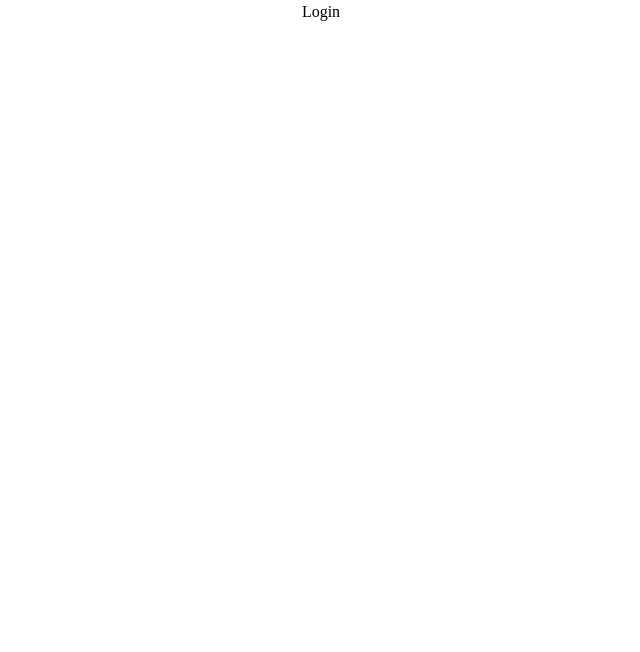
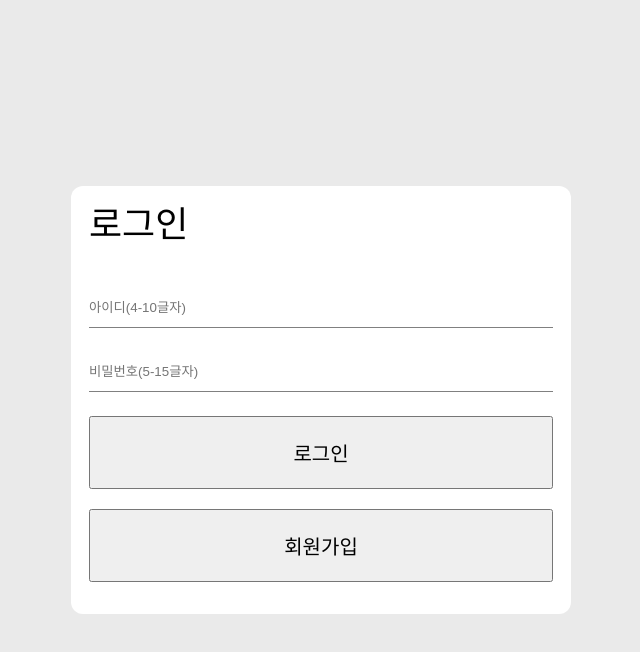
Before and after one commit to tjdwns335/new-fanletter, a React (Create React App) app: page /login in a window 1280 px wide. Shown: the top 652 px of the page, without its empty margins (319-959 px from the left). Built offline with nearby package versions, Linux system fonts and the light colour scheme.

Commit message:
(5)과정 완료-갈아엎어서 다음 과정있음

```diff
--- a/package.json
+++ b/package.json
@@ -7,11 +7,13 @@
     "@testing-library/jest-dom": "^5.17.0",
     "@testing-library/react": "^13.4.0",
     "@testing-library/user-event": "^13.5.0",
+    "axios": "^1.6.7",
     "react": "^18.2.0",
     "react-dom": "^18.2.0",
     "react-redux": "^9.1.0",
     "react-router-dom": "^6.21.3",
     "react-scripts": "^5.0.1",
+    "react-toastify": "^10.0.4",
     "redux": "^5.0.1",
     "styled-components": "^6.1.8",
     "uuid": "^9.0.1",
--- /dev/null
+++ b/src/customHook/useinput.js
@@ -0,0 +1,12 @@
+import { useState } from "react";
+
+const useInput = () => {
+  const [value, setValue] = useState('');
+
+  const handler = (e) => {
+    setValue(e.target.value);
+  }
+  return [value, handler, setValue];
+}
+
+export default useInput;
--- a/src/index.js
+++ b/src/index.js
@@ -4,11 +4,13 @@ import App from 'App';
 import { Provider } from 'react-redux';
 import store from 'testRedux/config/configStore';
 import GlobalStyle from 'style/GlobalStyle';
+import { ToastContainer } from 'react-toastify';
 
 const root = ReactDOM.createRoot(document.getElementById('root'));
 root.render(
   <Provider store={store}>
     <App />
     <GlobalStyle />
+    <ToastContainer />
   </Provider>
 );
--- a/src/pages/Login.jsx
+++ b/src/pages/Login.jsx
@@ -1,9 +1,104 @@
-import React from 'react'
+import axios from 'axios';
+import useInput from 'customHook/useinput';
+import React, { useState } from 'react'
+import { useDispatch } from 'react-redux';
+import { toast } from 'react-toastify';
+import { login } from 'testRedux/modules/authSlice';
+import {
+  Background,
+  LoginBtnGroupStyled,
+  LoginFormStyle,
+  LoginInputStyle,
+  LoginTitleStyle
+} from 'style/LoginStyled';
 
 function Login() {
+  const [loginMode, setLoginMode] = useState(true);
+  const [id, onChangeIdHandler, setId] = useInput('');
+  const [password, onChangePasswordHandler, setPassword] = useInput('');
+  const [nickname, onChangeNicknamedHandler, setNickname] = useInput('');
+  const dispatch = useDispatch();
+
+  const onClickLoginButton = async (e) => {
+    e.preventDefault();
+
+    if (!id) {
+      alert("ID를 입력해주세요");
+      return;
+    }
+    if (!password) {
+      alert("password를 입력해주세요");
+      return;
+    }
+    if (loginMode) {
+      try {
+        const { data } = await axios.post("https://moneyfulpublicpolicy.co.kr/login", {
+          id, password
+        });
+        const { accessToken, avatar, nickname, userId } = data;
+        if (data.success) {
+          if (id && password) {
+            dispatch(login({ accessToken, avatar, nickname, userId }));
+            toast.success("로그인 성공");
+          }
+        };
+      } catch (error) {
+        toast.error(error.response.data.message);
+      }
+    } else {
+      try {
+        const { data } = await axios.post("https://moneyfulpublicpolicy.co.kr/register", {
+          id, password, nickname
+        });
+        if (data.success) {
+          setLoginMode(true);
+          setId('');
+          setPassword('');
+          setNickname('');
+          toast.success("회원가입 성공");
+        };
+      } catch (error) {
+        toast.error(error.response.data.message);
+      }
+    }
+  }
+  const onClickSignUpButton = (e) => {
+    e.preventDefault();
+    setLoginMode(prev => !prev);
+  }
   return (
-    <div>Login</div>
+    <Background>
+      <LoginFormStyle>
+        <LoginTitleStyle>{loginMode ? "로그인" : "회원가입"}</LoginTitleStyle>
+        <LoginInputStyle
+          type="text"
+          placeholder='아이디(4-10글자)'
+          minLength="4"
+          maxLength="10"
+          value={id}
+          onChange={onChangeIdHandler}
+        />
+        <LoginInputStyle
+          type="text"
+          placeholder='비밀번호(5-15글자)'
+          minLength="5"
+          maxLength="15"
+          value={password}
+          onChange={onChangePasswordHandler}
+        />
+        {!loginMode && <LoginInputStyle
+          type="text"
+          placeholder='닉네임(1-10글자)'
+          minLength="1"
+          maxLength="10"
+          value={nickname}
+          onChange={onChangeNicknamedHandler}
+        />}
+        <LoginBtnGroupStyled onClick={onClickLoginButton}>{loginMode ? "로그인" : "회원가입"}</LoginBtnGroupStyled>
+        <LoginBtnGroupStyled onClick={onClickSignUpButton}>{loginMode ? "회원가입" : "로그인"}</LoginBtnGroupStyled>
+      </LoginFormStyle>
+    </Background>
   )
 }
 
-export default Login
+export default Login;
--- a/src/shared/Router.js
+++ b/src/shared/Router.js
@@ -1,12 +1,12 @@
 import { BrowserRouter, Routes, Route, Navigate } from "react-router-dom";
 import Home from "pages/Home";
 import Detail from "pages/Detail";
-import { useState } from "react";
 import Profile from "pages/Profile";
 import Login from "pages/Login";
+import { useSelector } from "react-redux";
 
 const Router = () => {
-  const [isLogin, setIsLogin] = useState(false);
+  const isLogin = useSelector(state => state.auth.isLogin);
   return (
     <BrowserRouter>
       <Routes >
--- /dev/null
+++ b/src/style/LoginStyled.js
@@ -0,0 +1,46 @@
+import styled from 'styled-components';
+
+export const Background = styled.div`
+  width: 100%;
+  height: 100vh;
+  display: flex;
+  justify-content: center;
+  align-items: center;
+  background-color: rgba(226,226,226, 0.7);
+`
+export const LoginFormStyle = styled.form`
+  display: flex;
+  flex-direction: column;
+  padding: 12px 18px;
+  border-radius: 12px;
+  background-color: white;
+  width: 500px;
+`
+export const LoginTitleStyle = styled.h1`
+  font-size: 36px;
+  margin-bottom: 36px;
+`
+
+export const LoginInputStyle = styled.input`
+  margin-bottom: 24px;
+  padding: 12px 0px;
+  border-top: none;
+  border-right: none;
+  border-left: none;
+  border-image: initial;
+  border-bottom: 1px solid gray;
+  outline: none;
+`
+
+export const LoginBtnGroupStyled = styled.button`
+  cursor: pointer;
+  width: 100%;
+  font-size: 20px;
+  padding: 20px;
+  margin-bottom: 20px;
+  user-select: none;
+  &:hover{
+    background-color: #333;
+    color: #fff;
+  }
+`
--- a/src/testRedux/config/configStore.js
+++ b/src/testRedux/config/configStore.js
@@ -1,11 +1,13 @@
 import { configureStore } from "@reduxjs/toolkit";
 import letters from "testRedux/modules/letters";
 import member from "testRedux/modules/member";
+import auth from "testRedux/modules/authSlice"
 
 const store = configureStore({
   reducer: {
     letters,
     member,
+    auth,
   }
 })
 
--- /dev/null
+++ b/src/testRedux/modules/authSlice.js
@@ -0,0 +1,20 @@
+import { createSlice } from '@reduxjs/toolkit';
+
+const initialState = {
+  isLogin: false
+}
+
+const authSlice = createSlice({
+  name: "auth",
+  initialState,
+  reducers: {
+    login: (state, action) => {
+      state.isLogin = true;
+    },
+    logout: (state, action) => {
+      state.isLogin = false;
+    }
+  }
+})
+export const { login, logout } = authSlice.actions;
+export default authSlice.reducer;
```
Also changed, not shown: 1 other file (tests, documents, lock files or other folders).
